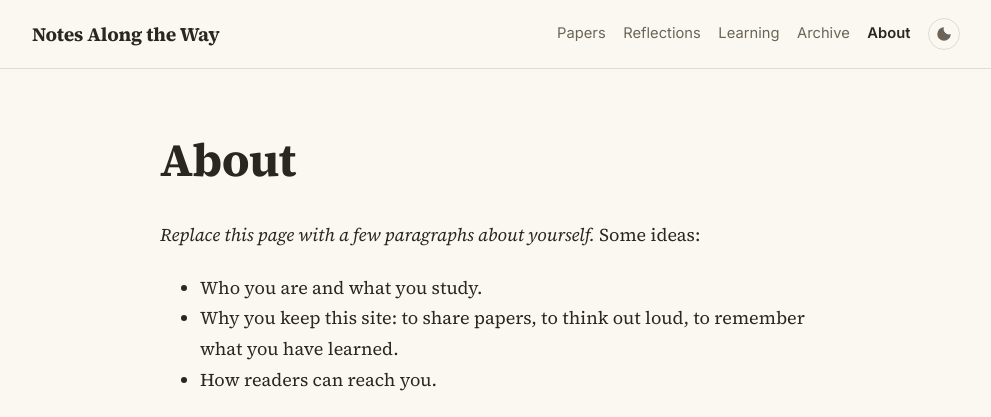
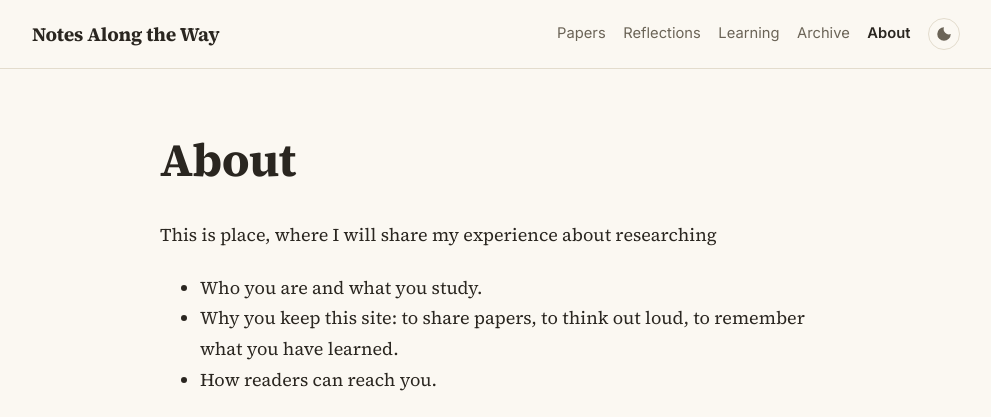
Before and after one commit to nsrpstaff-wq/Jacinto-An-Nguyen, a Jekyll site: the page built from about.md, in a window 1280 px wide. Shown: the top 417 px of the page, without its empty margins (144-1135 px from the left). Built offline with Jekyll 4.4.1, drawn with Linux system fonts in a browser that asks for light colours.

Commit message:
Revise About page content
Updated content on the About page to reflect personal research experience.

```diff
--- a/about.md
+++ b/about.md
@@ -4,7 +4,7 @@ title: About
 permalink: /about/
 ---
 
-*Replace this page with a few paragraphs about yourself.* Some ideas:
+This is place, where I will share my experience about researching
 
 - Who you are and what you study.
 - Why you keep this site: to share papers, to think out loud, to remember what you have learned.
```
